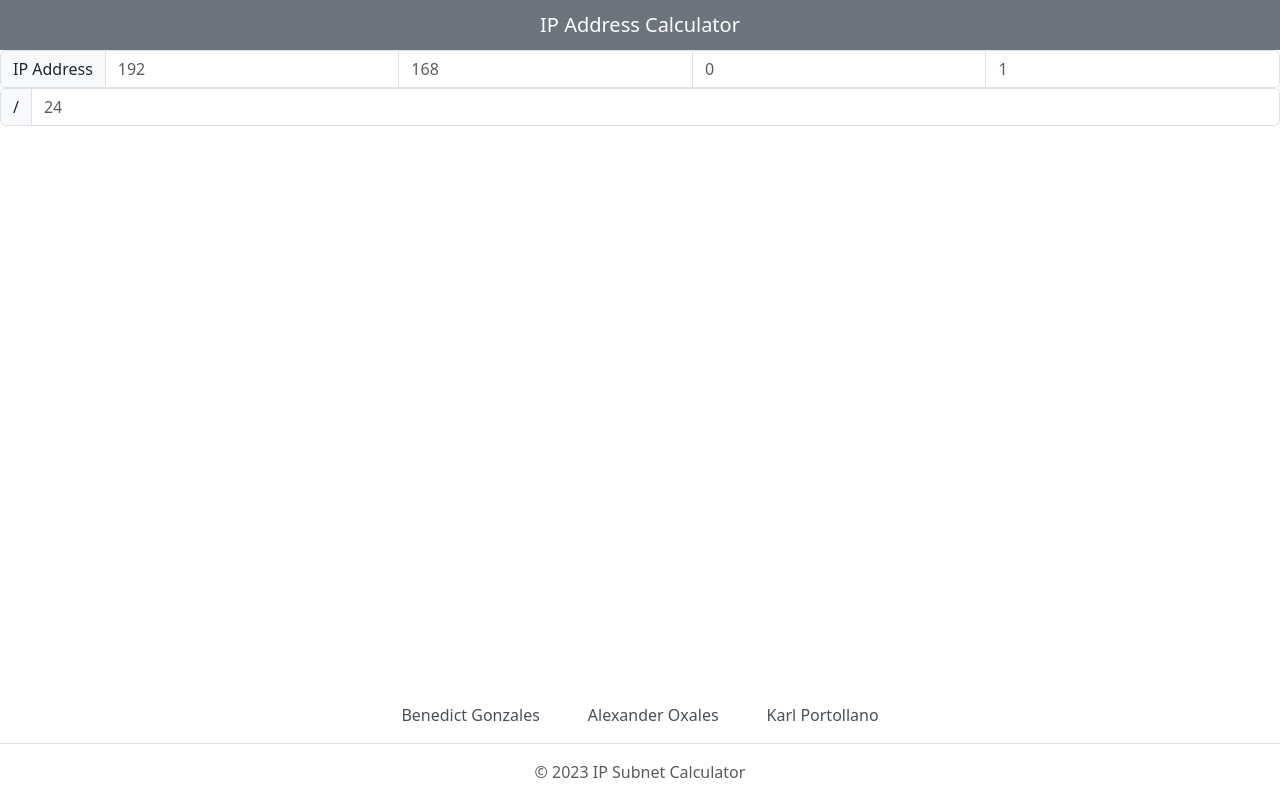
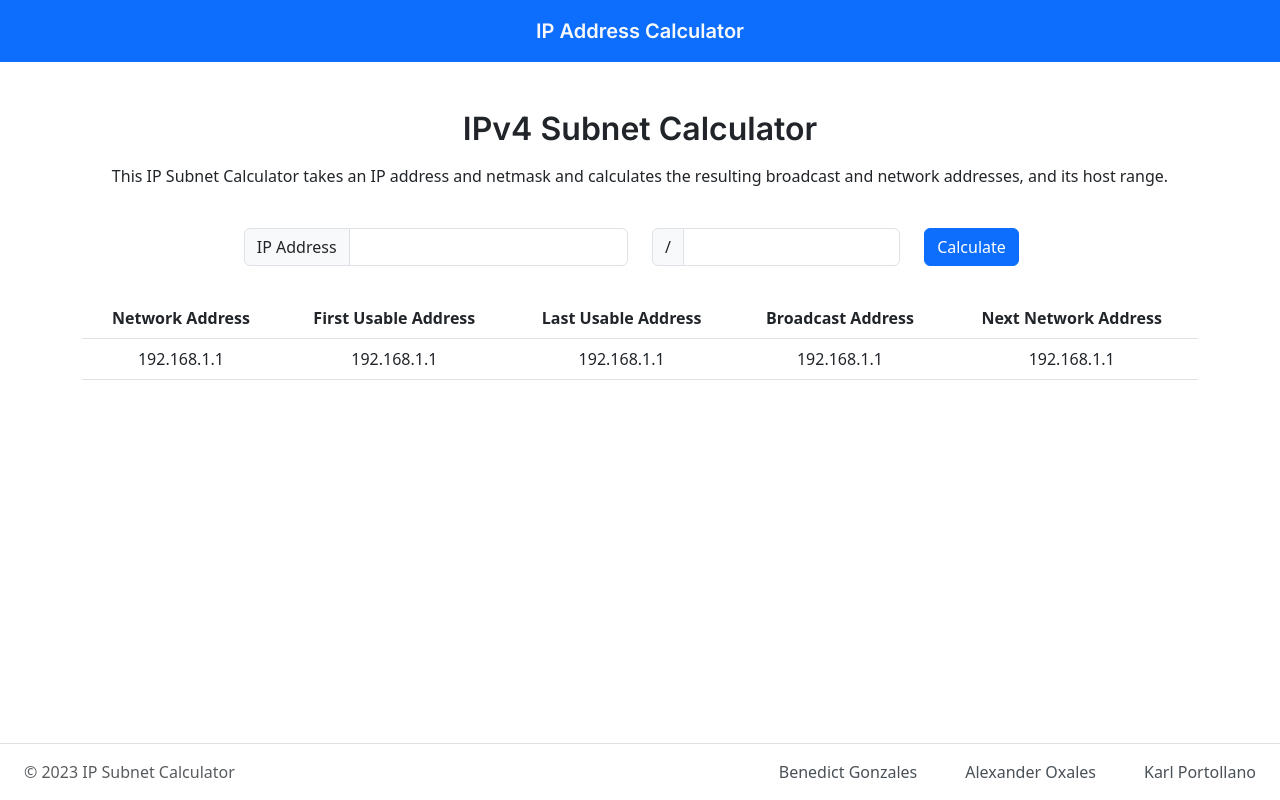
Before and after one commit to Ben-Gonzales/ipaddresscalculator, a plain HTML site: page index.html in a window 1280 px wide. Drawn offline with nearby package versions, Linux system fonts and the light colour scheme.

Commit message:
UI update

```diff
--- a/index.html
+++ b/index.html
@@ -9,48 +9,94 @@
       rel="stylesheet"
       integrity="sha384-9ndCyUaIbzAi2FUVXJi0CjmCapSmO7SnpJef0486qhLnuZ2cdeRhO02iuK6FUUVM"
       crossorigin="anonymous" />
+    <link rel="preconnect" href="https://fonts.googleapis.com" />
+    <link rel="preconnect" href="https://fonts.gstatic.com" crossorigin />
+    <link
+      href="https://fonts.googleapis.com/css2?family=Inter:wght@400;600;700&display=swap"
+      rel="stylesheet" />
+    <link rel="stylesheet" href="style.css" />
   </head>
   <body>
-    <nav class="navbar navbar-expand-lg navbar-dark bg-secondary">
-      <div class="container-fluid">
-        <span
-          class="navbar-brand mb-0 h1 position-relative start-50 translate-middle-x"
-          >IP Address Calculator</span>
+    <nav class="navbar navbar-expand-lg navbar-dark bg-primary py-3">
+      <div class="container d-flex justify-content-center">
+        <span id="title" class="text-light fs-5">IP Address Calculator</span>
       </div>
     </nav>
-
-    <!--Input IP Address-->
-    <div class="input-group">
-        <span class="input-group-text">IP Address</span>
-        <input type="text" placeholder="192" aria-label="First Octet" class="form-control">
-        <input type="text" placeholder="168" aria-label="Second Octet" class="form-control">
-        <input type="text" placeholder="0" aria-label="Third Octet" class="form-control">
-        <input type="text" placeholder="1" aria-label="Fourth Octet" class="form-control">
+    <div class="container mt-5 pb-3">
+      <h1 id="title" class="fs-2 text-center pb-2">IPv4 Subnet Calculator</h1>
+      <p class="text-center">
+        This IP Subnet Calculator takes an IP address and netmask and calculates
+        the resulting broadcast and network addresses, and its host range.
+      </p>
     </div>
 
-    <!--Input Prefix-->
-    <div class="input-group">
-        <span class="input-group-text">/</span>
-        <input type="text" placeholder="24" aria-label="Prefix" class="form-control">
+    <div class="container d-flex justify-content-center">
+      <div class="row">
+        <div class="col-md-6 col-12 my-2">
+          <div class="input-group">
+            <span class="input-group-text" id="basic-addon1">IP Address</span>
+            <input
+              type="text"
+              class="form-control"
+              id="ip-address"
+              aria-describedby="basic-addon1" />
+          </div>
+        </div>
+        <div class="col-md-4 col-12 my-2">
+          <div class="input-group">
+            <span class="input-group-text" id="basic-addon2">/</span>
+            <input
+              type="text"
+              class="form-control"
+              id="prefix"
+              aria-describedby="basic-addon2" />
+          </div>
+        </div>
+        <div class="col-md-2">
+          <div class="d-flex pt-2 text-center text-sm-start">
+            <button type="button" class="btn btn-primary">Calculate</button>
+          </div>
+        </div>
+      </div>
+    </div>
+
+    <!--output table-->
+    <div class="container table-responsive">
+      <table class="table table-hover mt-4 text-center">
+        <thead>
+          <tr class="text-primary">
+            <th scope="col">Network Address</th>
+            <th scope="col">First Usable Address</th>
+            <th scope="col">Last Usable Address</th>
+            <th scope="col">Broadcast Address</th>
+            <th scope="col">Next Network Address</th>
+          </tr>
+        </thead>
+        <tbody>
+          <tr>
+            <td>192.168.1.1</td>
+            <td>192.168.1.1</td>
+            <td>192.168.1.1</td>
+            <td>192.168.1.1</td>
+            <td>192.168.1.1</td>
+          </tr>
+        </tbody>
+      </table>
     </div>
 
     <div class="container">
-      <div class="row"></div>
-    </div>
-
-    <div class="container">
-      <footer class="fixed-bottom pt-3">
-        <ul
-          class="text-dark-emphasis nav justify-content-center border-bottom pb-3 mb-3">
+      <footer
+        class="d-flex justify-content-between pt-3 border-top fixed-bottom">
+        <p
+          class="fs-6 text-secondary text-center text-muted mx-4"
+          style="--bs-text-opacity: 0.5">
+          © 2023 IP Subnet Calculator
+        </p>
+        <ul class="text-dark-emphasis nav justify-content-center pb-3">
           <li class="nav-item mx-4">Benedict Gonzales</li>
           <li class="nav-item mx-4">Alexander Oxales</li>
           <li class="nav-item mx-4">Karl Portollano</li>
         </ul>
-        <p
-          class="fs-6 text-secondary text-center text-muted"
-          style="--bs-text-opacity: 0.5">
-          © 2023 IP Subnet Calculator
-        </p>
       </footer>
     </div>
     <script
--- a/style.css
+++ b/style.css
@@ -0,0 +1,10 @@
+* {
+  padding: 0;
+  margin: 0;
+  box-sizing: border-box;
+}
+
+#title {
+  font-family: "Inter", sans-serif;
+  font-weight: 600;
+}
```
